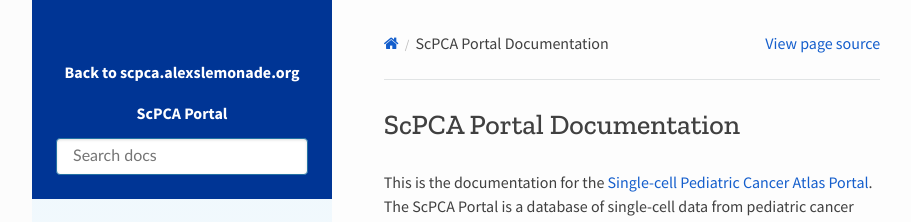
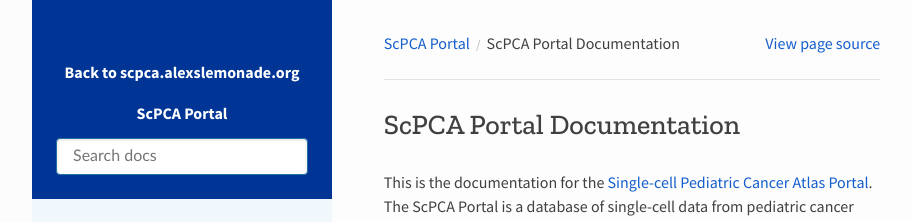
Before and after one commit to DongzeHE/scpca-docs, a Sphinx documentation site: the page built from docs/index.md, in a window 1280 px wide. Shown: the top 222 px of the page, without its empty margins (158-1069 px from the left). Built offline with Sphinx 7.4.7 and the Read the Docs theme 2.0.0, drawn with Linux system fonts in a browser that asks for light colours.

Commit message:
remove home icon from breadcrumbs

```diff
--- a/docs/_static/style.css
+++ b/docs/_static/style.css
@@ -184,6 +184,11 @@
   transform: translate(-12px, 10px);
 }
 
+.wy-breadcrumbs .icon.icon-home:before {
+  font-family: 'Source Sans Pro', sans-serif;
+  content: "ScPCA Portal"
+}
+
 div.version {
   color: white !important;
 }
```
